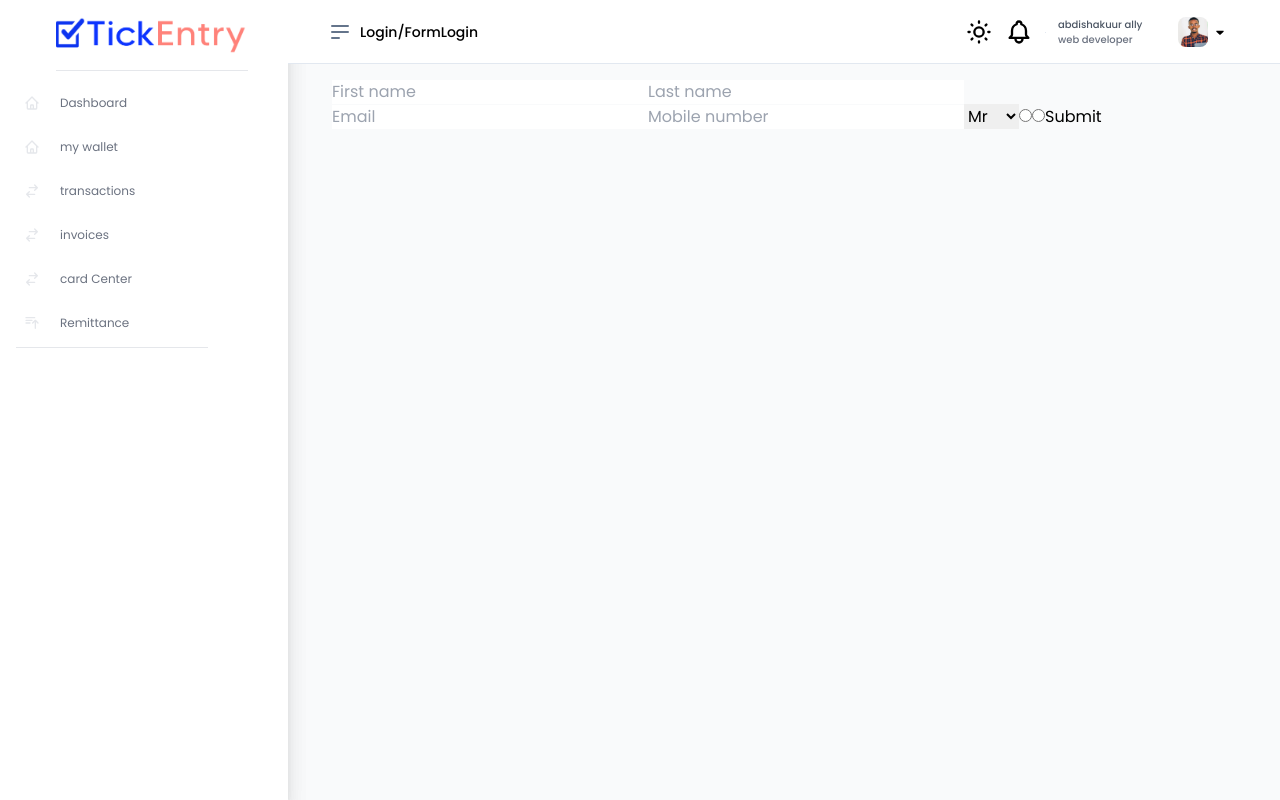
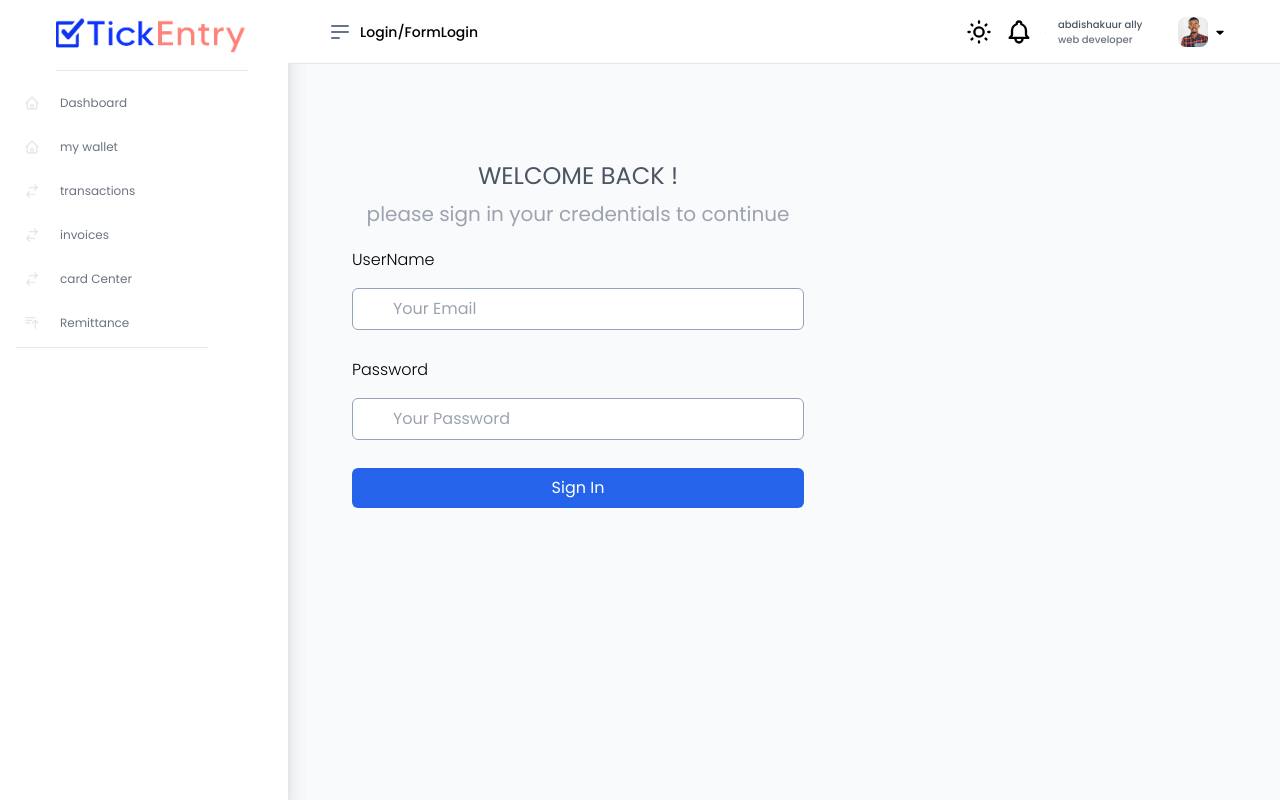
Before and after one commit to RoobleCali/exchange-system, a Next.js app: page /login/FormLogin in a window 1280 px wide. Built offline with nearby package versions, Linux system fonts and the light colour scheme.

Commit message:
commit all

```diff
--- a/pages/login/FormLogin.js
+++ b/pages/login/FormLogin.js
@@ -1,59 +1,81 @@
-import { useForm } from "react-hook-form";
+import React from "react";
+import { Field, Formik, ErrorMessage, useFormik } from "formik";
 
-export default function FormLogin() {
-  const {
-    register,
-    handleSubmit,
-    formState: { errors },
-  } = useForm();
-  const onSubmit = (data) => console.log(data);
-  console.log(errors);
+function FormLogin() {
+  const formik = useFormik({
+    initialValues: {
+      userName: "",
+      password: "",
+    },
+    onSubmit: (values) => {
+      alert(JSON.stringify(values, null, 2));
+    },
+  });
+  return (
+    <>
+      <div
+        className=" w-full md:ml-5 dark:bg-gray-800 rounded-xl h-[85vh]
+  md:h-auto  px-2 md:px-0  md:w-1/2"
+      >
+        <p className="text-center text-2xl text-gray-600 mt-20">
+          WELCOME BACK !
+        </p>
+        <p className="text-center text-xl mt-2 text-gray-400 ">
+          please sign in your credentials to continue
+        </p>
+        <Formik>
+          {/* // onSubmit={SubmitHandler} */}
+          <form
+            className="w-full space-y-7 mt-5 "
+            onSubmit={formik.handleSubmit}
+          >
+            <div className="flex flex-col space-y-4">
+              <label className="text-md font-light" for="userName">
+                UserName
+              </label>
+              <Field
+                className=" px-10 py-2 rounded-md border border-slate-400"
+                type="userName"
+                name="userName"
+                placeholder="Your Email"
+                onChange={formik.handleChange}
+                value={formik.values.email}
+              />
+              <ErrorMessage
+                name="userName"
+                className="text-red-400 transition-all duration-500 animate-pulse -mt-24"
+                component="div"
+              />
+            </div>
+            <div className="flex flex-col space-y-4">
+              <label className="text-md font-light" for="password">
+                Password
+              </label>
+              <Field
+                className="  px-10 w-full py-2 rounded-md border border-slate-400"
+                type="password"
+                name="password"
+                placeholder="Your Password"
+              />
+              <ErrorMessage
+                className="text-red-600 animate-pulse "
+                name="password"
+                component="div"
+              />
+            </div>
 
-  return (
-    <form onSubmit={handleSubmit(onSubmit)}>
-      <input
-        type="text"
-        placeholder="First name"
-        {...register("First name", { required: true, maxLength: 80 })}
-      />
-      <input
-        type="text"
-        placeholder="Last name"
-        {...register("Last name", { required: true, maxLength: 100 })}
-      />
-      <input
-        type="text"
-        placeholder="Email"
-        {...register("Email", { required: true, pattern: /^\S+@\S+$/i })}
-      />
-      <input
-        type="tel"
-        placeholder="Mobile number"
-        {...register("Mobile number", {
-          required: true,
-          minLength: 6,
-          maxLength: 12,
-        })}
-      />
-      <select {...register("Title", { required: true })}>
-        <option value="Mr">Mr</option>
-        <option value="Mrs">Mrs</option>
-        <option value="Miss">Miss</option>
-        <option value="Dr">Dr</option>
-      </select>
-
-      <input
-        {...register("Developer", { required: true })}
-        type="radio"
-        value="Yes"
-      />
-      <input
-        {...register("Developer", { required: true })}
-        type="radio"
-        value="No"
-      />
-
-      <input type="submit" />
-    </form>
+            <button
+              className="w-full px-10 py-2 bg-blue-600 text-white rounded-md
+      hover:bg-blue-500 hover:drop-shadow-md duration-300 ease-in"
+              type="submit"
+            >
+              Sign In
+            </button>
+          </form>
+        </Formik>
+      </div>
+    </>
   );
 }
+
+export default FormLogin;
```
Also changed, not shown: 1 other file (tests, documents, lock files or other folders).
